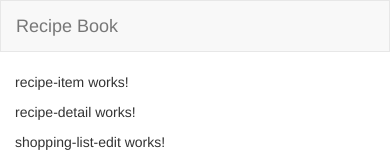
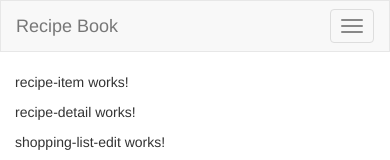
Before and after one commit to Ahmore/Angular5-udemy-course-project, an Angular app: page / in a window 390 px wide. Shown: the top 160 px of the page. Built offline with nearby package versions, Linux system fonts and the light colour scheme.

Commit message:
Responsive header created with bootstrap.js added to project.

```diff
--- a/package.json
+++ b/package.json
@@ -23,6 +23,7 @@
     "@angular/router": "^5.0.0",
     "bootstrap": "^3.3.7",
     "core-js": "^2.4.1",
+    "jquery": "^3.2.1",
     "rxjs": "^5.5.2",
     "zone.js": "^0.8.14"
   },
--- a/src/app/header/header.component.html
+++ b/src/app/header/header.component.html
@@ -1,10 +1,16 @@
 <nav class="navbar navbar-default">
     <div class="container-fluid">
         <div class="navbar-header">
+            <button type="button" class="navbar-toggle collapsed" data-toggle="collapse" data-target="#app-navbar" aria-expanded="false">
+                <span class="sr-only">Toggle navigation</span>
+                <span class="icon-bar"></span>
+                <span class="icon-bar"></span>
+                <span class="icon-bar"></span>
+            </button>
             <a href="#" class="navbar-brand">Recipe Book</a>
         </div>
 
-        <div class="collapse navbar-collapse">
+        <div class="collapse navbar-collapse" id="app-navbar">
             <ul class="nav navbar-nav">
                 <li><a href="#">Recipes</a></li>
                 <li><a href="#">Shoping List</a></li>
```
Also changed, not shown: .angular-cli.json.
